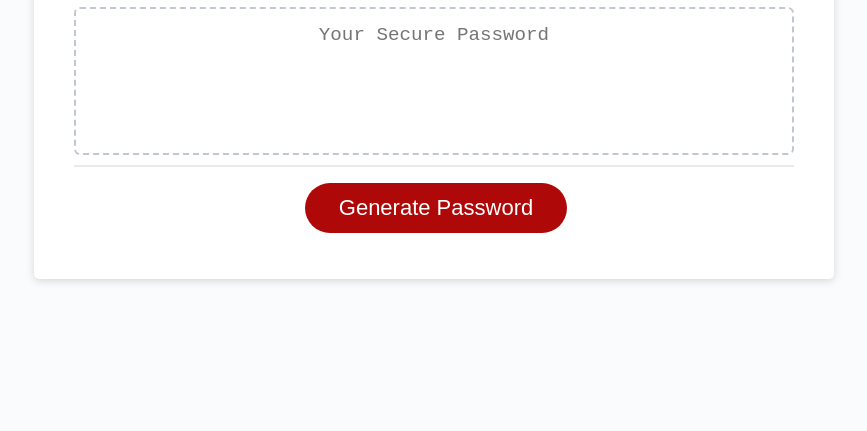
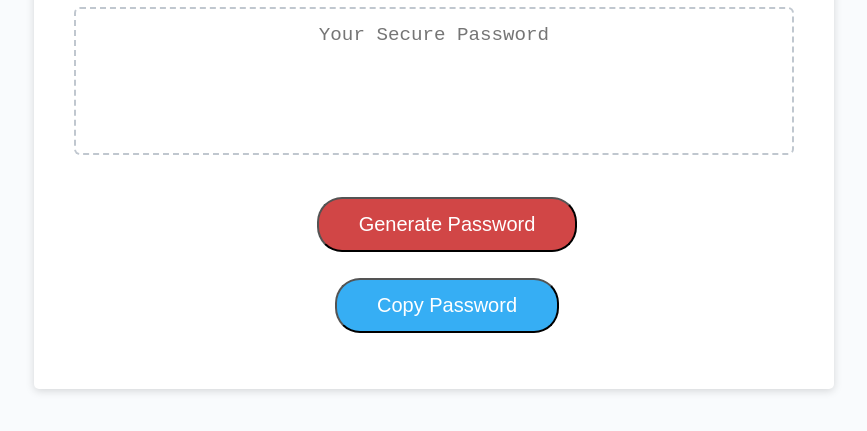
Before and after one commit to singharaj-usai/Javascript-Password-Generator, a plain HTML site: page index.html in a window 1280 px wide. Shown: the part 241-672 px from the top of the page, without its empty margins (206-1073 px from the left). Drawn offline with Linux system fonts and the light colour scheme.

Commit message:
css updates

```diff
--- a/index.html
+++ b/index.html
@@ -4,9 +4,10 @@
     <meta charset="UTF-8" />
     <meta name="viewport" content="width=device-width, initial-scale=1.0" />
     <meta http-equiv="X-UA-Compatible" content="ie=edge" />
-    <title>Password Generator</title>
+    <title>Singharaj's Password Generator</title>
     <link rel="stylesheet" href="style.css" />
   </head>
+
   <body>
     <div class="wrapper">
       <header>
@@ -24,11 +25,15 @@
             aria-label="Generated Password"
           ></textarea>
         </div>
-        <div class="card-footer">
+        <!--Changed div class="card-footer" to "btn"-->
+        <div class="btn">
           <button id="generate" class="btn">Generate Password</button>
+           <!--Added Copy Password button-->
+          <button id="copy" class="btn">Copy Password</button>
         </div>
       </div>
     </div>
+    <!--JavaScript reference-->
     <script src="script.js"></script>
   </body>
 </html>
--- a/style.css
+++ b/style.css
@@ -73,24 +73,11 @@ header {
 }
 
 .btn {
-  border: none;
-  background-color: hsl(360, 91%, 36%);
-  border-radius: 25px;
-  box-shadow: rgba(0, 0, 0, 0.1) 0px 1px 6px 0px rgba(0, 0, 0, 0.2) 0px 1px 1px
-    0px;
-  color: hsl(0, 0%, 100%);
+  color: #ffffff;
   display: inline-block;
-  font-size: 22px;
-  line-height: 22px;
-  margin: 16px 16px 16px 20px;
-  padding: 14px 34px;
+  margin: 16px 50px;
+  padding: auto;
   text-align: center;
-  cursor: pointer;
-}
-
-button[disabled] {
-  cursor: default;
-  background: #c0c7cf;
 }
 
 .float-right {
@@ -118,6 +105,28 @@ button[disabled] {
   overflow: hidden;
 }
 
+#generate {
+  background-color: #d14646;
+  font-size: 20px;
+  padding: 14px 40px;
+  border-radius: 25px;
+  margin-left: 18%;
+  margin-bottom: 10px;
+  cursor: pointer;
+  text-align: center;
+}
+
+#copy {
+  background-color: #36aef4;
+  font-size: 20px;
+  padding: 14px 40px;
+  border-radius: 25px;
+  margin-left: 18%;
+  margin-bottom: 10px;
+  cursor: pointer;
+  text-align: center;
+}
+
 @media (max-width: 690px) {
   .btn {
     font-size: 1rem;
@@ -133,5 +142,6 @@ button[disabled] {
 @media (max-width: 500px) {
   .btn {
     font-size: 0.8rem;
+
   }
 }
```
